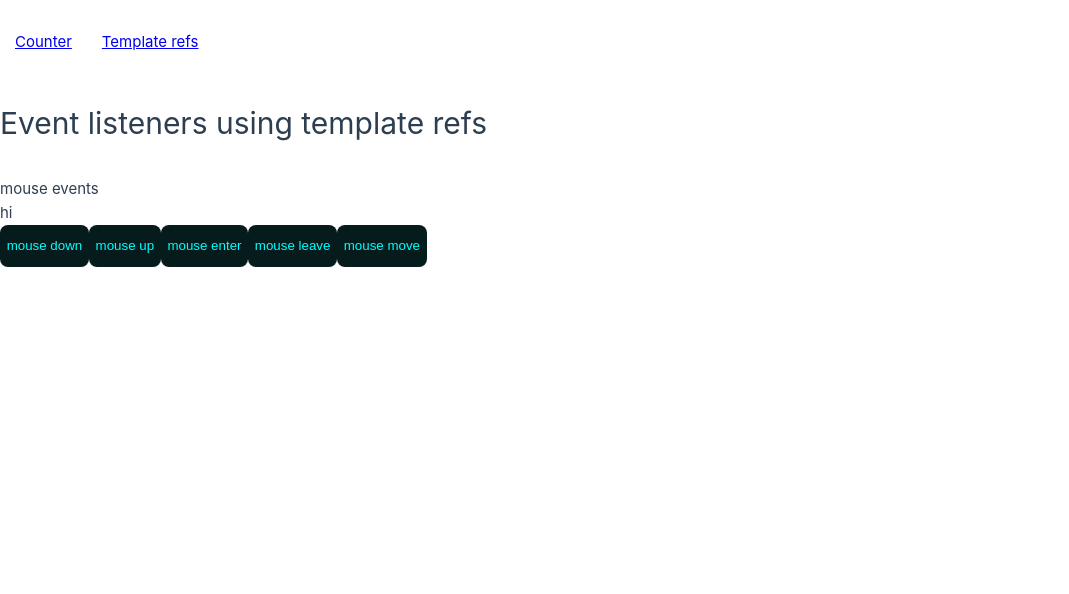
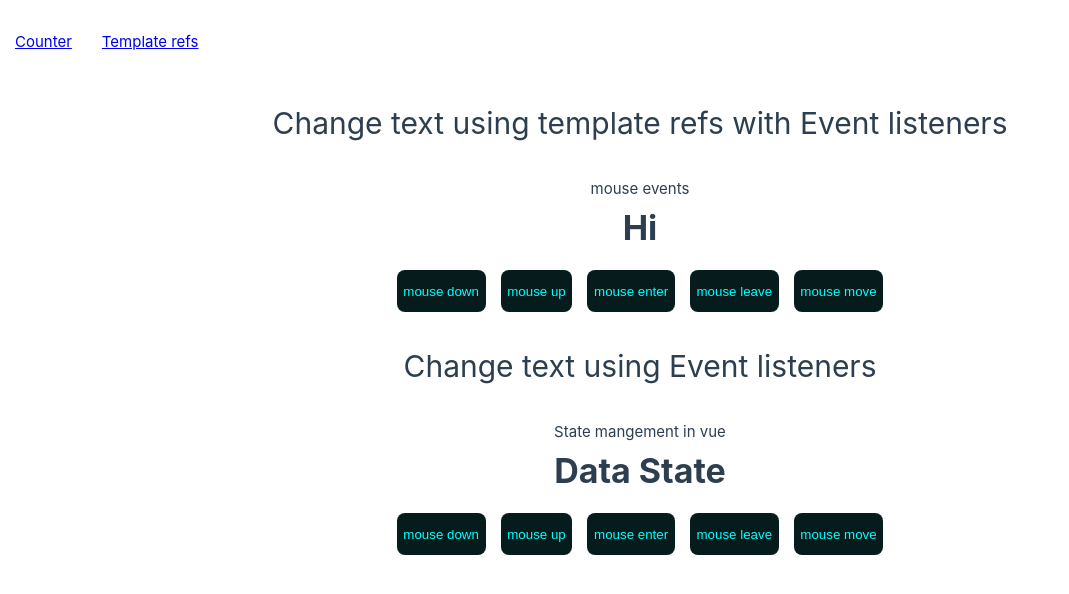
Before and after one commit to ibimina/learning-vue, a Vue app: page /about in a window 1280 px wide. Shown: the top 594 px of the page, without its empty margins (0-1069 px from the left). Built offline with nearby package versions, Linux system fonts and the light colour scheme.

Commit message:
docs: change data state using refs and methods

```diff
--- a/src/views/TemplateRefs.vue
+++ b/src/views/TemplateRefs.vue
@@ -1,25 +1,45 @@
 <template>
-  <div class="about">
-    <h1>Event listeners using template refs</h1>
+  <div class="template-refs">
+    <div>
+      <h1>Change text using template refs with Event listeners</h1>
       <p>{{ text }}</p>
-    <p ref="events">hi</p>
+      <p ref="events" class="mouse-event">hi</p>
+      <div class="mouse-wrapper">
         <button @mousedown="handlemouse('mouse down')">mouse down</button>
         <button @mouseup="handlemouse('mouse up')">mouse up</button>
         <button @mouseenter="handlemouse('mouse enter')">mouse enter</button>
         <button @mouseleave="handlemouse('mouse leave')">mouse leave</button>
         <button @mousemove="handlemouse('mouse move')">mouse move</button>
       </div>
+    </div>
+
+    <div>
+      <h1>Change text using Event listeners</h1>
+      <p>State mangement in vue</p>
+      <p class="mouse-event">{{ data }}</p>
+      <div class="mouse-wrapper">
+        <button @mousedown="handleevent('mouse down')">mouse down</button>
+        <button @mouseup="handleevent('mouse up')">mouse up</button>
+        <button @mouseenter="handleevent('mouse enter')">mouse enter</button>
+        <button @mouseleave="handleevent('mouse leave')">mouse leave</button>
+        <button @mousemove="handleevent('mouse move')">mouse move</button>
+      </div>
+    </div>
+  </div>
 </template>
 
 <script>
 export default {
   data() {
-    return { text: "mouse events" };
+    return { text: "mouse events", data: "data state " };
   },
   methods: {
     handlemouse(word) {
       this.$refs.events.textContent = word;
     },
+    handleevent(word) {
+      this.data = word;
+    },
   },
 };
 </script>
```
Lines whose indentation alone changed are shown as unchanged.
